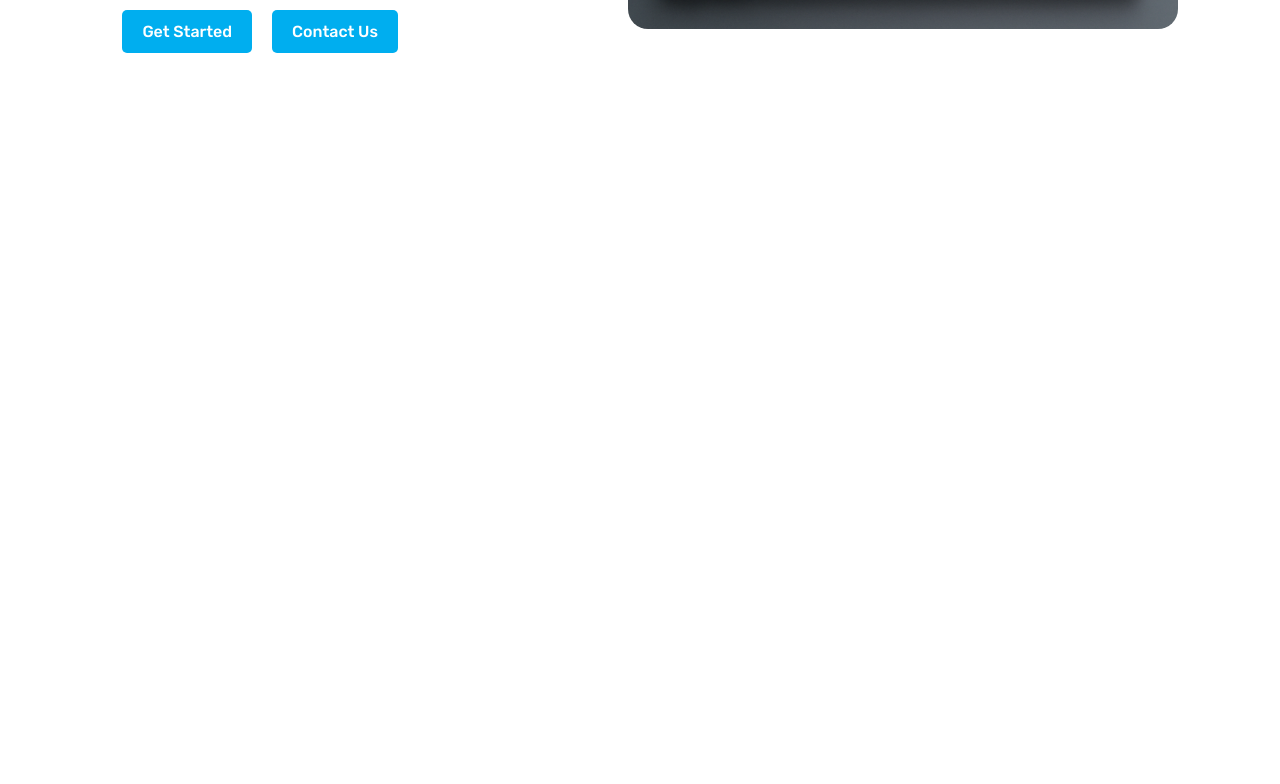
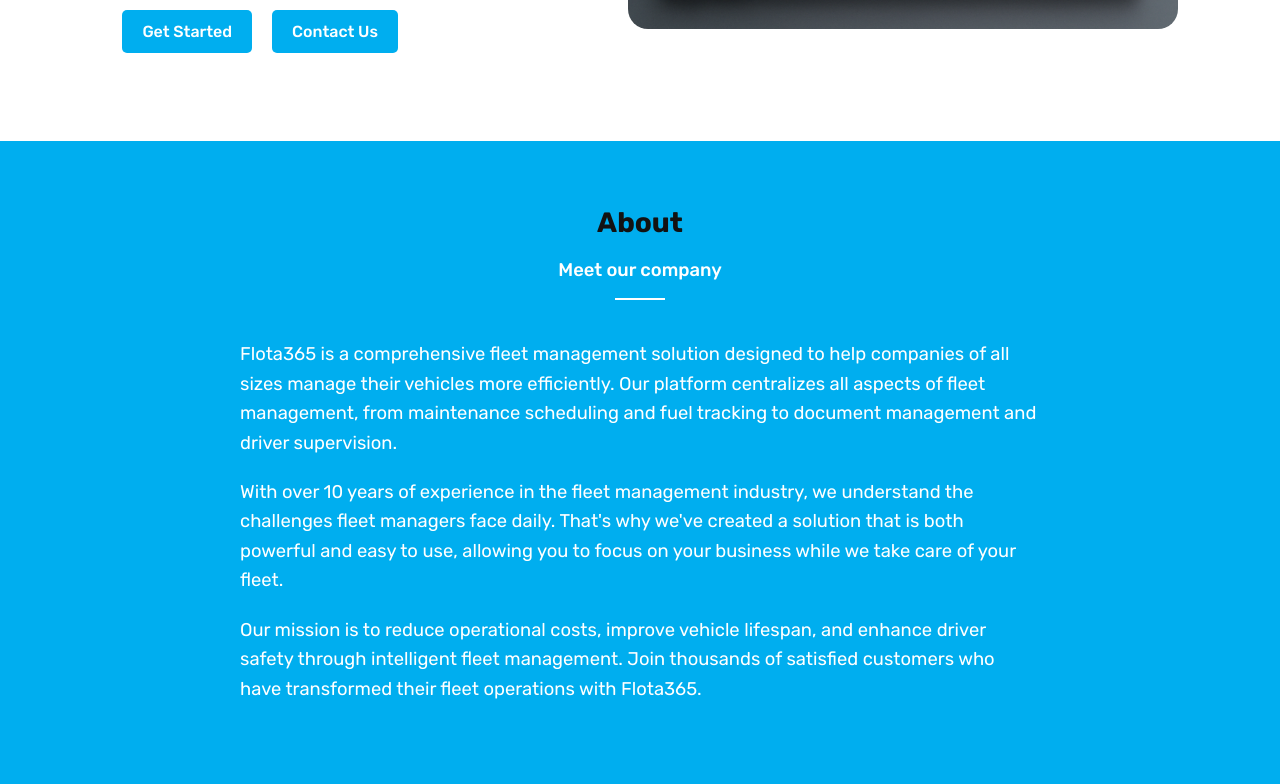
Before and after one commit to 1ACC0238-2520-1821-G2-Flota365/Flota365-Landing-Page, a plain HTML site: page index.html in a window 1280 px wide. Shown: the part 558-1342 px from the top of the page. Before the commit the page ends 800 px from the top, so only its background shows below. Drawn offline with Linux system fonts and the light colour scheme.

Commit message:
feat(about): add the first vertion of About section

```diff
--- a/index.html
+++ b/index.html
@@ -26,10 +26,10 @@
                     <a href="#about" data-i18n="nav.about">About</a>
                 </li>
                 <li>
-                    <a href="#pricing" data-i18n="nav.pricing">Pricing</a>
+                    <a href="#features" data-i18n="nav.features">Features</a>
                 </li>
                 <li>
-                    <a href="#features" data-i18n="nav.features">Features</a>
+                    <a href="#pricing" data-i18n="nav.pricing">Pricing</a>
                 </li>
                 <li>
                     <a href="#contact" data-i18n="nav.contact">Contact</a>
@@ -62,5 +62,15 @@
             <img src="src/assets/images/dashboard.png" alt="Fleet Management Dashboard">
         </div>
     </section>
+    <!-- About Section -->
+    <section class="about" id="about">
+        <div class="about-section-title">
+            <h2 data-i18n="about.title">About</h2>
+            <p data-i18n="about.subtitle">Meet our company</p>
+        </div>
+        <p data-i18n="about.p1">Flota365 is a comprehensive fleet management solution designed to help companies of all sizes manage their vehicles more efficiently. Our platform centralizes all aspects of fleet management, from maintenance scheduling and fuel tracking to document management and driver supervision.</p>
+        <p data-i18n="about.p2">With over 10 years of experience in the fleet management industry, we understand the challenges fleet managers face daily. That's why we've created a solution that is both powerful and easy to use, allowing you to focus on your business while we take care of your fleet.</p>
+        <p data-i18n="about.p3">Our mission is to reduce operational costs, improve vehicle lifespan, and enhance driver safety through intelligent fleet management. Join thousands of satisfied customers who have transformed their fleet operations with Flota365.</p>
+    </section>
 </body>
 </html>
--- a/src/css/style.css
+++ b/src/css/style.css
@@ -231,3 +231,49 @@ header {
     height: auto;
     object-fit: contain;
 }
+
+/* About Us Styles */
+.about {
+    padding: 60px 0;
+    background-color: var(--tertiary-color);
+}
+
+.about > p {
+    max-width: 800px;
+    margin: 0 auto 20px auto;
+    color: #fff;
+    font-size: 1.15rem;
+    line-height: 1.6;
+    padding: 0 20px;
+}
+
+.about-section-title {
+    text-align: center;
+    margin-bottom: 40px;
+    position: relative;
+    padding-bottom: 15px;
+}
+
+.about-section-title:after {
+    content: '';
+    position: absolute;
+    width: 50px;
+    height: 2px;
+    background-color: #fff;
+    bottom: 0;
+    left: 50%;
+    transform: translateX(-50%);
+}
+
+.about-section-title > h2 {
+    font-size: 28px;
+    margin: 0 0 10px 0;
+    color: var(--secondary-color);
+}
+
+.about-section-title > p {
+    color: #fff;
+    font-size: 1.15rem;
+    font-weight: var(--font-weight-medium);
+    margin: 0;
+}
```
